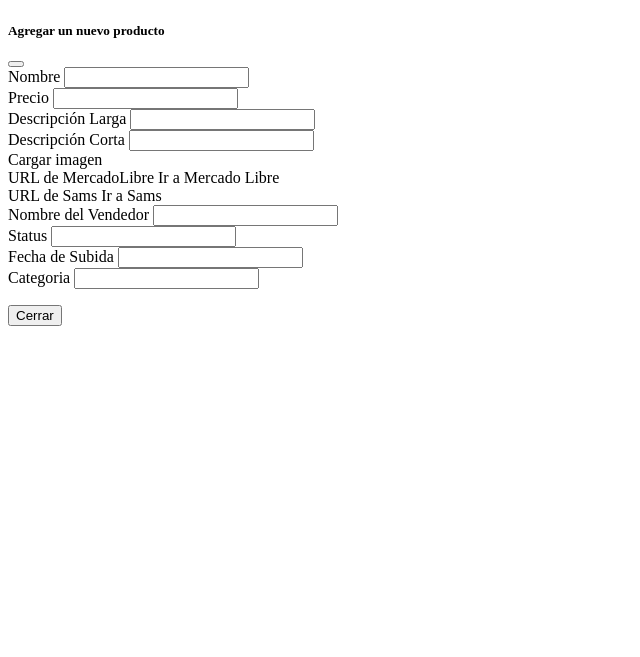
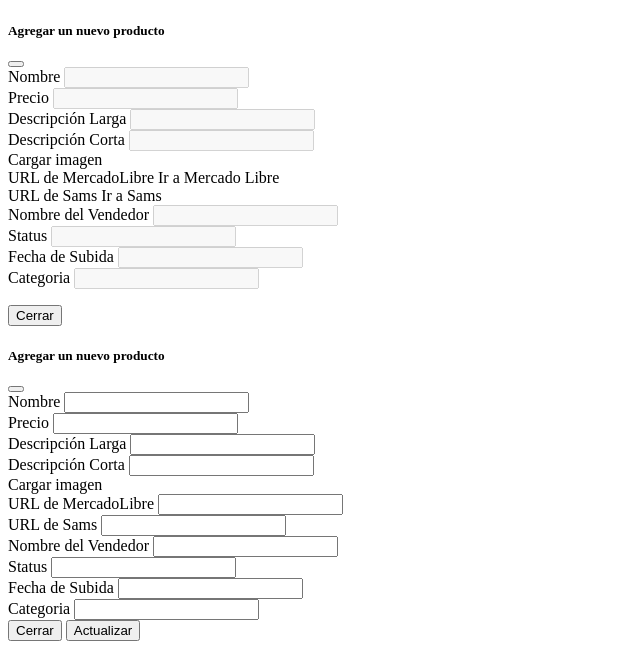
Before and after one commit to MR9512/QualityStore, a PHP site: page /QualityStore/Views/productos/listado.php in a window 1280 px wide. Shown: the part 303-960 px from the top of the page, without its empty margins (0-640 px from the left). Before the commit the page ends 629 px from the top, so only its background shows below. Run offline with PHP 8.4, Linux system fonts and the light colour scheme; the template is opened without the code that fills it, so the values that code supplies are empty; some libraries are stand-ins or nearby versions.

Commit message:
MARR:Actualizar información de productos

```diff
--- a/Views/productos/listado.php
+++ b/Views/productos/listado.php
@@ -122,7 +122,101 @@
       <form class="row g-3 needs-validation" novalidate id="formulario">
   <div class="col-md-6">
     <label for="inputCity" class="form-label">Nombre</label>
-    <input type="text" name="editarNombre" class="form-control editarNombre" id="inputCity" required>
+    <input type="text" name="verNombre" class="form-control verNombre" id="inputCity" disabled>
+    <div class="error_nombre" style="display:none;color:red">
+      Favor de ingresar un nombre
+    </div>
+  </div>
+  <div class="col-md-6">
+    <label for="inputCity" class="form-label">Precio</label>
+    <input type="text" name="verPrecio" class="form-control verPrecio" id="inputCity" disabled>
+    <div class="error_precio" style="display:none;color:red">
+      Favor de ingresar un precio
+    </div>
+  </div>
+  <div class="col-md-6">
+    <label for="inputCity" class="form-label">Descripción Larga</label>
+    <input type="text" name="verDescL" class="form-control verDescL" id="inputCity" disabled>
+    <div class="error_descL" style="display:none;color:red">
+    Favor de ingresar una descripción larga
+    </div>
+  </div>
+  <div class="col-md-6">
+    <label for="inputCity" class="form-label">Descripción Corta</label>
+    <input type="text" name="verDescC" class="form-control verDescC" id="inputCity" disabled>
+    <div class="error_descC" style="display:none;color:red">
+    Favor de ingresar una descripción corta
+    </div>
+  </div>
+  <div class="col-md-6">
+  <label for="formFile" class="form-label">Cargar imagen</label>
+  <img width="20%" class="form-control verImagen">
+  <div class="error_imagen" style="display:none;color:red">
+   Favor de cargar una imagen
+  </div>
+  </div>
+  <div class="col-md-6">
+    <label for="inputCity" class="form-label">URL de MercadoLibre</label>
+    <a class="form-control verUrlML" target="_blank">Ir a Mercado Libre</a>
+    <div class="error_urlML" style="display:none;color:red">
+   Favor de ingresar la URL de MercadoLibre
+  </div>
+  </div>
+  <div class="col-md-6">
+    <label for="inputCity" class="form-label">URL de Sams</label>
+    <a class="form-control verUrlSams" target="_blank">Ir a Sams</a>
+    <div class="error_urlSMS" style="display:none;color:red">
+   Favor de ingresar la URL de Sams
+     </div>
+     </div>
+     <div class="col-md-6">
+    <label for="inputCity" class="form-label">Nombre del Vendedor</label>
+    <input type="text" name="editarUsuario"class="form-control verUsuario" id="inputCity" disabled>
+    <div class="error_urlSMS" style="display:none;color:red">
+     Favor de ingresar el nombre del Vendedor
+     </div>
+     </div>
+     <div class="col-md-6">
+    <label for="inputCity" class="form-label">Status</label>
+    <input type="text" name="editarStatus" class="form-control verStatus" id="inputCity" disabled>
+    <div class="error_urlSMS" style="display:none;color:red">
+     Favor de ingresar el status
+     </div>
+     </div>
+     <div class="col-md-6">
+    <label for="inputCity" class="form-label">Fecha de Subida</label>
+    <input type="text" name="editarFecha"class="form-control verFecha" id="inputCity" disabled>
+    <div class="error_urlSMS" style="display:none;color:red">
+    Favor de ingresar la Fecha de Subida
+     </div>
+     </div>
+     <div class="col-md-6">
+    <label for="inputCity" class="form-label">Categoria</label>
+    <input type="text" name="editarCategoria"class="form-control verCategoria" id="inputCity" disabled>
+    <div class="error_urlSMS" style="display:none;color:red">
+     Favor de ingresar la categoria
+     </div>
+     </div>
+     </form>
+      </div>
+      <div class="modal-footer">
+        <button type="button" class="btn btn-secondary" data-bs-dismiss="modal">Cerrar</button>
+      </div>
+    </div>
+  </div>
+</div>
+<div class="modal fade" id="updateModal" tabindex="-1" aria-labelledby="exampleModalLabel" aria-hidden="true">
+  <div class="modal-dialog modal-xl">
+    <div class="modal-content">
+      <div class="modal-header">
+        <h5 class="modal-title" id="exampleModalLabel">Agregar un nuevo producto</h5>
+        <button type="button" class="btn-close" data-bs-dismiss="modal" aria-label="Close"></button>
+      </div>
+      <div class="modal-body">
+      <form class="row g-3 needs-validation" novalidate id="actualizarFormulario">
+  <div class="col-md-6">
+    <label for="inputCity" class="form-label">Nombre</label>
+    <input type="text" name="editarNombre" class="form-control editarNombre" id="inputCity">
     <div class="error_nombre" style="display:none;color:red">
       Favor de ingresar un nombre
     </div>
@@ -143,7 +237,7 @@
   </div>
   <div class="col-md-6">
     <label for="inputCity" class="form-label">Descripción Corta</label>
-    <input type="text" name="descripcionCoreditarDescCta" class="form-control editarDescC" id="inputCity">
+    <input type="text" name="editarDescC" class="form-control editarDescC" id="inputCity">
     <div class="error_descC" style="display:none;color:red">
     Favor de ingresar una descripción corta
     </div>
@@ -157,14 +251,14 @@
   </div>
   <div class="col-md-6">
     <label for="inputCity" class="form-label">URL de MercadoLibre</label>
-    <a class="form-control editarUrlML" target="_blank">Ir a Mercado Libre</a>
+    <input name="editarUrlML" class="form-control editarUrlML">
     <div class="error_urlML" style="display:none;color:red">
    Favor de ingresar la URL de MercadoLibre
   </div>
   </div>
   <div class="col-md-6">
     <label for="inputCity" class="form-label">URL de Sams</label>
-    <a class="form-control editarUrlSams" target="_blank">Ir a Sams</a>
+    <input name="editarUrlSams" class="form-control editarUrlSams">
     <div class="error_urlSMS" style="display:none;color:red">
    Favor de ingresar la URL de Sams
      </div>
@@ -179,6 +273,7 @@
      <div class="col-md-6">
     <label for="inputCity" class="form-label">Status</label>
     <input type="text" name="editarStatus" class="form-control editarStatus" id="inputCity">
+    <input type="hidden" class="editarId_producto" name="id_producto">
     <div class="error_urlSMS" style="display:none;color:red">
      Favor de ingresar el status
      </div>
@@ -197,10 +292,11 @@
      Favor de ingresar la categoria
      </div>
      </div>
-     </form>
-      </div>
       <div class="modal-footer">
         <button type="button" class="btn btn-secondary" data-bs-dismiss="modal">Cerrar</button>
+        <button type="submit" class="btn btn-primary updateProducto">Actualizar</button>
+      </div>
+      </form>
       </div>
     </div>
   </div>
```
Also changed, not shown: Controllers/productosController.php (+8 -0 lines), Models/productosModel.php (+12 -2 lines), assets/js/listado.js (+84 -3 lines).
